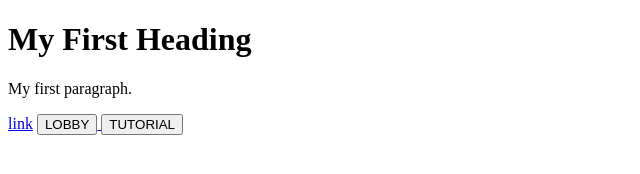
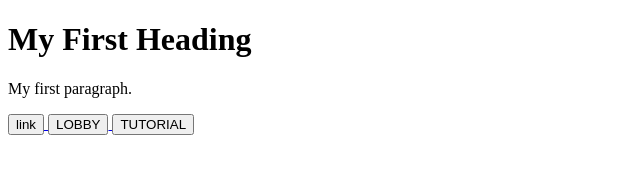
Before and after one commit to TristanV12/TZ, a website: page public/index.html in a window 1280 px wide. Shown: the whole page, without its empty margins (0-640 px from the left). Drawn offline with nearby package versions, Linux system fonts and the light colour scheme; no server answers.

Commit message:
Minor Aesthetics

```diff
--- a/public/index.html
+++ b/public/index.html
@@ -7,7 +7,9 @@
 
 <h1>My First Heading</h1>
 <p>My first paragraph.</p>
-<a href="game/new_game/abcdef">link</a>
+	<a href="game/new_game/abcdef">
+	<button>link</button>
+	</a>
 	<a href="lobby">
 	<button align="center" onclick="lobby()">LOBBY</button>
 	</a>
```
Lines whose indentation alone changed are shown as unchanged.
